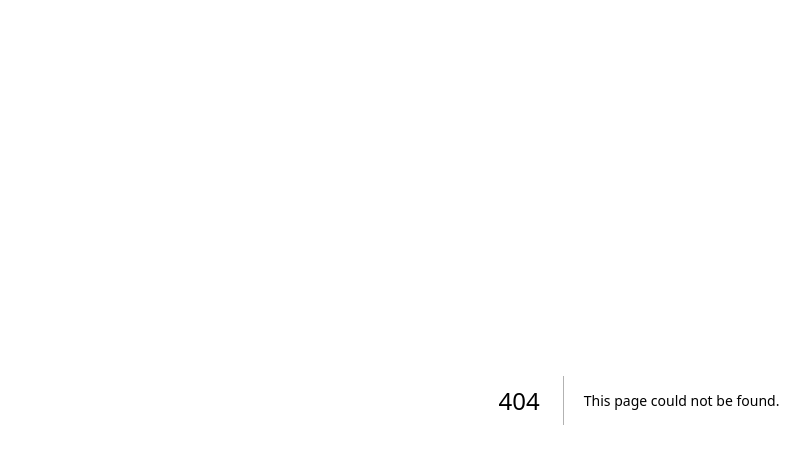
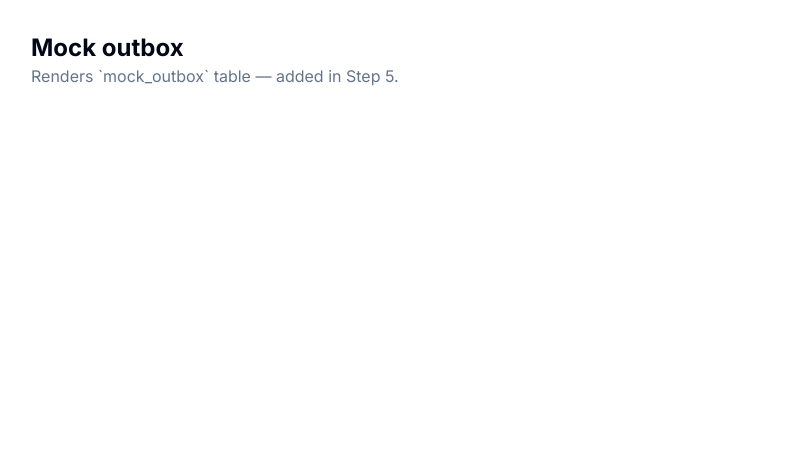
Before and after one commit to sikhumbuzilesncube/restaurant-survey, a Next.js app: page /dev/outbox in a window 1280 px wide. Before the commit this address had no page. Shown: the top 464 px of the page, without its empty margins (1-811 px from the left). Built offline with nearby package versions, Linux system fonts and the light colour scheme.

Commit message:
Create MockOutboxPage component for outbox view

```diff
--- /dev/null
+++ b/app/dev/outbox/page.tsx
@@ -0,0 +1,10 @@
+export default function MockOutboxPage() {
+  return (
+    <main className="p-8">
+      <h1 className="text-2xl font-bold">Mock outbox</h1>
+      <p className="text-muted-foreground">
+        Renders `mock_outbox` table — added in Step 5.
+      </p>
+    </main>
+  );
+}
```
